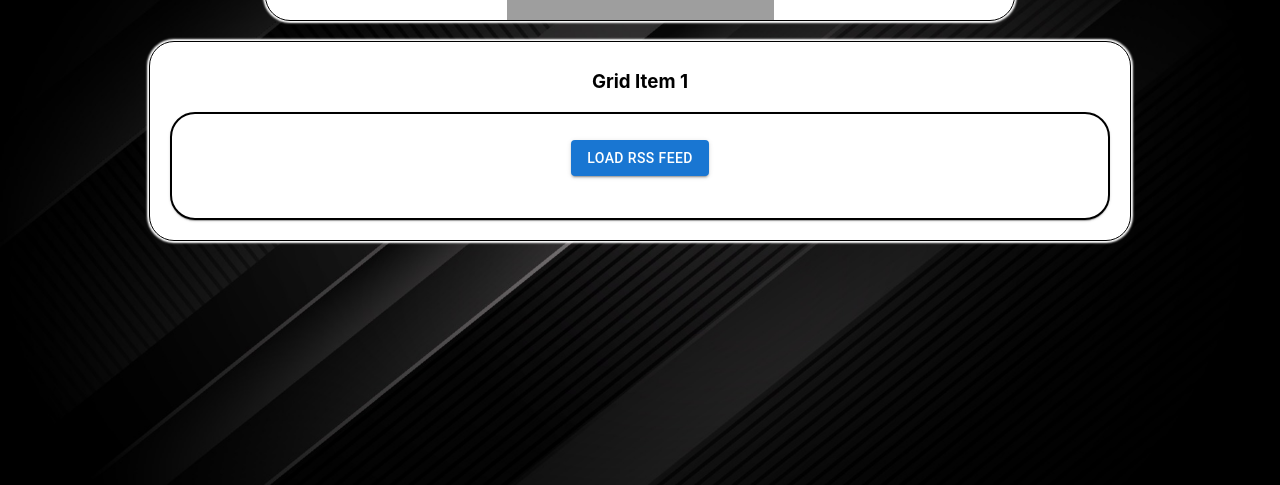
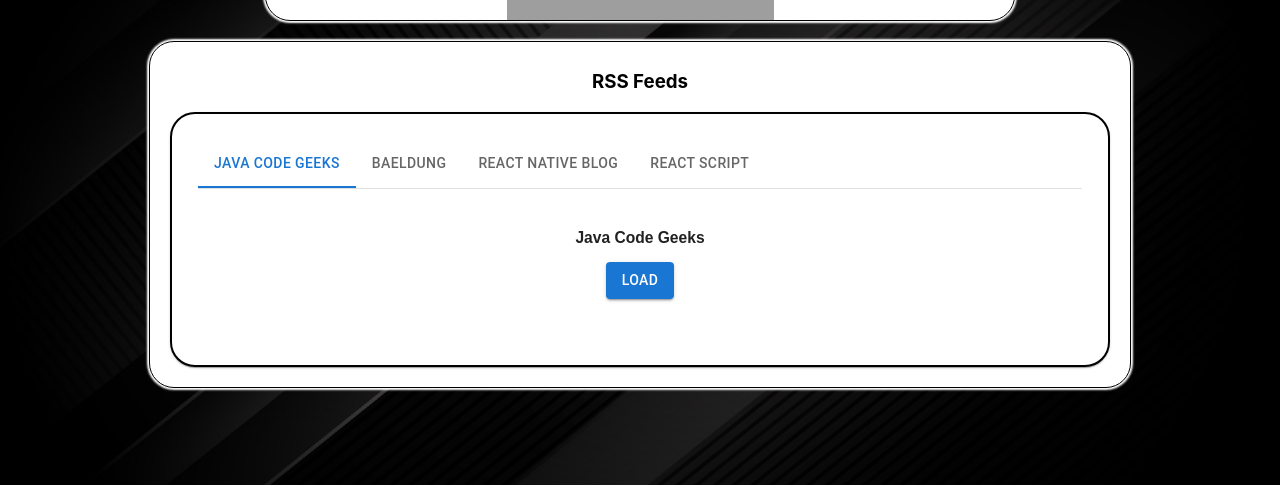
Before and after one commit to jkof86/Portfolio-09-2024, a React (Create React App) app in the folder frontend/: page / in a window 1280 px wide. Shown: the part 246-731 px from the top of the page. Built offline with nearby package versions, Linux system fonts and the light colour scheme; grey boxes are pictures that could not be loaded.

Commit message:
Integrated RSS Feeds and utilized Tab component

```diff
--- a/frontend/src/components/Home.js
+++ b/frontend/src/components/Home.js
@@ -1,7 +1,7 @@
 import React from "react";
 import {
-    Box, Container, Toolbar,
-    Typography, Grid, Card,
+    Box, Toolbar,
+    Grid, Card,
     CardActionArea,
     CardMedia,
     CardContent,
@@ -10,7 +10,7 @@
     from "@mui/material";
 
 import banner from '../images/photos/banner03.png';
-import RSSFeed from "./RSSFeed";
+import BasicTabs from "./navigation/BasicTabs";
 
 export default function Home() {
 
@@ -43,8 +43,34 @@
                 width: '75vw'
             }}>
                 <Grid container spacing={2}>
+
                     <Grid item xs={12}>
-                        <h3>Grid Item 1</h3>
+                        <h3>RSS Feeds</h3>
+                        <Card sx={{
+                            border: '2px solid black',
+                            maxWidth: '100%',
+                            borderRadius: '25px',
+                            margin: '10px',
+                            padding: '10px',
+                            textAlign: 'center',
+                        }}>
+                            <CardActionArea>
+                                <CardMedia>
+                                    <CardContent>
+                                        {<BasicTabs />}
+                                    </CardContent>
+                                    <CardActions>
+
+                                    </CardActions>
+                                </CardMedia>
+                            </CardActionArea>
+                        </Card>
+                    </Grid>
+
+                    {/* *****************************************/}
+
+                    {/* <Grid item xs={3}>
+                        <h3>Grid Item 2</h3>
                         <Card sx={{
                             border: '2px solid black',
                             maxWidth: '100%',
@@ -65,15 +91,57 @@
                             </CardActionArea>
                         </Card>
                     </Grid>
+
+                    {/* *****************************************/}
+
+                   {/* <Grid item xs={3}>
+                        <h3>Grid Item 3</h3>
+                        <Card sx={{
+                            border: '2px solid black',
+                            maxWidth: '100%',
+                            borderRadius: '25px',
+                            margin: '10px',
+                            padding: '10px',
+                            textAlign: 'center',
+                        }}>
+                            <CardActionArea>
+                                <CardMedia>
+                                    <CardContent>
+                                        {<RSSFeed />}
+                                    </CardContent>
+                                    <CardActions>
+
+                                    </CardActions>
+                                </CardMedia>
+                            </CardActionArea>
+                        </Card>
+                     </Grid> */}
+
+                    {/* *****************************************/}
+
                     {/* <Grid item xs={3}>
-                        <h3>Grid Item 2</h3>
-                    </Grid>
-                    <Grid item xs={3}>
-                        <h3>Grid Item 3</h3>
-                    </Grid>
-                    <Grid item xs={3}>
                         <h3>Grid Item 4</h3>
+                        <Card sx={{
+                            border: '2px solid black',
+                            maxWidth: '100%',
+                            borderRadius: '25px',
+                            margin: '10px',
+                            padding: '10px',
+                            textAlign: 'center',
+                        }}>
+                            <CardActionArea>
+                                <CardMedia>
+                                    <CardContent>
+                                        {<RSSFeed />}
+                                    </CardContent>
+                                    <CardActions>
+
+                                    </CardActions>
+                                </CardMedia>
+                            </CardActionArea>
+                        </Card>
                     </Grid> */}
+
                 </Grid>
             </Box>
         </center>
--- a/frontend/src/components/RSSFeed.js
+++ b/frontend/src/components/RSSFeed.js
@@ -1,7 +1,5 @@
-import React, { useEffect, useState } from 'react';
-import axios, { all } from 'axios';
-import { parseString } from 'xml2js';
-import { Box, Button } from '@mui/material';
+import React, { useState } from 'react';
+import { Button } from '@mui/material';
 
 //We use the allOrigins API to let us make cross-domain requests to the given feed.
 const allOriginsUrl = 'https://api.allorigins.win';
@@ -13,44 +11,66 @@
 const baeldungUrl = 'https://www.baeldung.com/feed';
 
 // React Native Blog: Stay updated with the latest news and events in the React Native community2.
-const reactNativeBlogUrl = 'https://reactnative.dev/blog/atom.xml';
+const reactNativeBlogUrl = 'https://reactnative.dev/blog/rss.xml';
 
 // ReactScript: Provides the latest free ReactJS and React Native components, widgets, modules, and tools2.
 const reactScriptUrl = 'https://feeds.feedburner.com/ReactjsComponents';
 
 
-export default function RSSFeed() {
+export default function RSSFeed(props) {
   const [items, setItems] = useState([]);
-  const title = ['Java Code Geeks', 'Baeldung', 'React Native Blog', 'ReactScript']
-
-  // useEffect(() => {
-  //   const fetchRSS = async () => {
-
-  //     try {
-  //       const response = await axios.get(`${allOriginsUrl}/get?url=${reactScriptUrl}`);
-  //       parseString(response.data, (err, result) => {
-  //         if (!err) {
-  //           setItems(result.rss.channel[0].item);
-  //         }
-  //       });
-  //     } catch (error) {
-  //       console.error('Error fetching the RSS feed:', error);
-  //     }
-  //   };
-
-  //   fetchRSS();
-  // }, []);
+  const feedTitle = ['Java Code Geeks', 'Baeldung', 'React Native Blog', 'ReactScript']
 
   //We use the allOrigins API to let us make cross-domain requests to the given feed.
   //https://allorigins.win/
 
   const getRss = async (e) => {
-    e.preventDefault();
+    // e.preventDefault();
     // const urlRegex = /(http|ftp|https):\/\/[\w-]+(\.[\w-]+)+([\w.,@?^=%&amp;:\/~+#-]*[\w@?^=%&amp;\/~+#-])?/;
     // if (!urlRegex.test(`${allOriginsUrl}/get?url=${reactScriptUrl}`)) {
     //   return;
     // }
 
+    if (props.name === "jcg") {
+      const res = await fetch(`${allOriginsUrl}/get?url=${javaCodeGeeksUrl}`);
+      const { contents } = await res.json();
+      const feed = new window.DOMParser().parseFromString(contents, "text/xml");
+      const items = feed.querySelectorAll("item");
+      const feedItems = [...items].map((el) => ({
+        link: el.querySelector("link").innerHTML,
+        title: el.querySelector("title").innerHTML,
+        // author: el.querySelector("author").innerHTML
+      }));
+      setItems(feedItems);
+    }
+
+    if (props.name === "baeldung") {
+      const res = await fetch(`${allOriginsUrl}/get?url=${baeldungUrl}`);
+      const { contents } = await res.json();
+      const feed = new window.DOMParser().parseFromString(contents, "text/xml");
+      const items = feed.querySelectorAll("item");
+      const feedItems = [...items].map((el) => ({
+        link: el.querySelector("link").innerHTML,
+        title: el.querySelector("title").innerHTML,
+        // author: el.querySelector("author").innerHTML
+      }));
+      setItems(feedItems);
+    }
+
+    if (props.name === "rnb") {
+      const res = await fetch(`${allOriginsUrl}/get?url=${reactNativeBlogUrl}`);
+      const { contents } = await res.json();
+      const feed = new window.DOMParser().parseFromString(contents, "text/xml");
+      const items = feed.querySelectorAll("item");
+      const feedItems = [...items].map((el) => ({
+        link: el.querySelector("link").innerHTML,
+        title: el.querySelector("title").innerHTML,
+        // author: el.querySelector("author").innerHTML
+      }));
+      setItems(feedItems);
+    }
+
+    if (props.name === "rs") {
       const res = await fetch(`${allOriginsUrl}/get?url=${reactScriptUrl}`);
       const { contents } = await res.json();
       const feed = new window.DOMParser().parseFromString(contents, "text/xml");
@@ -61,12 +81,13 @@
         // author: el.querySelector("author").innerHTML
       }));
       setItems(feedItems);
+    }
   };
 
   return (
     <div>
       <Button variant='contained' onClick={getRss}>
-        Load Rss Feed
+        Load
       </Button>
       {/* <form onSubmit={getRss}>
         <div>
@@ -89,15 +110,3 @@
     </div>
   );
 };
-// <div>
-//   <h1>{title[0]} Feed</h1>
-//   <Box border={'2px solid black'} borderRadius={'25px'}>
-//   <ul>
-//     {items.map((item, index) => (
-//       <li key={index}>
-//         <a href={item.link[0]}>{item.title[0]}</a>
-//       </li>
-//     ))}
-//   </ul>
-//   </Box>
-// </div>
--- /dev/null
+++ b/frontend/src/components/navigation/BasicTabs.js
@@ -0,0 +1,77 @@
+import * as React from 'react';
+import PropTypes from 'prop-types';
+import Tabs from '@mui/material/Tabs';
+import Tab from '@mui/material/Tab';
+import Box from '@mui/material/Box';
+import RSSFeed from '../RSSFeed';
+
+function CustomTabPanel(props) {
+  const { children, value, index, ...other } = props;
+
+  return (
+    <div
+      role="tabpanel"
+      hidden={value !== index}
+      id={`simple-tabpanel-${index}`}
+      aria-labelledby={`simple-tab-${index}`}
+      {...other}
+    >
+      {value === index && <Box sx={{ p: 3 }}>{children}</Box>}
+    </div>
+  );
+}
+
+CustomTabPanel.propTypes = {
+  children: PropTypes.node,
+  index: PropTypes.number.isRequired,
+  value: PropTypes.number.isRequired,
+};
+
+function a11yProps(index) {
+  return {
+    id: `simple-tab-${index}`,
+    'aria-controls': `simple-tabpanel-${index}`,
+  };
+}
+
+export default function BasicTabs() {
+  const [value, setValue] = React.useState(0);
+
+  const handleChange = (event, newValue) => {
+    setValue(newValue);
+  };
+
+  return (
+    <Box sx={{ width: '100%' }}>
+      <Box sx={{
+        justifyContent: 'center',
+        borderBottom: 1,
+        borderColor: 'divider'
+        }}>
+        <Tabs value={value} onChange={handleChange} aria-label="RSS Feed Tabs">
+          <Tab label="Java Code Geeks" {...a11yProps(0)} />
+          <Tab label="Baeldung" {...a11yProps(1)} />
+          <Tab label="React Native Blog" {...a11yProps(2)} />
+          <Tab label="React Script" {...a11yProps(3)} />
+
+        </Tabs>
+      </Box>
+      <CustomTabPanel value={value} index={0}>
+      <h3>Java Code Geeks</h3>
+      {<RSSFeed name="jcg" />}
+      </CustomTabPanel>
+      <CustomTabPanel value={value} index={1}>
+        <h3>Baeldung</h3>
+        {<RSSFeed name="baeldung" />}
+      </CustomTabPanel>
+      <CustomTabPanel value={value} index={2}>
+        <h3>React Native Blog</h3>
+        {<RSSFeed name="rnb" />}
+      </CustomTabPanel>
+      <CustomTabPanel value={value} index={3}>
+        <h3>React Script</h3>
+        {<RSSFeed name="rs" />}
+      </CustomTabPanel>
+    </Box>
+  );
+}
```
Lines whose indentation alone changed are shown as unchanged.
